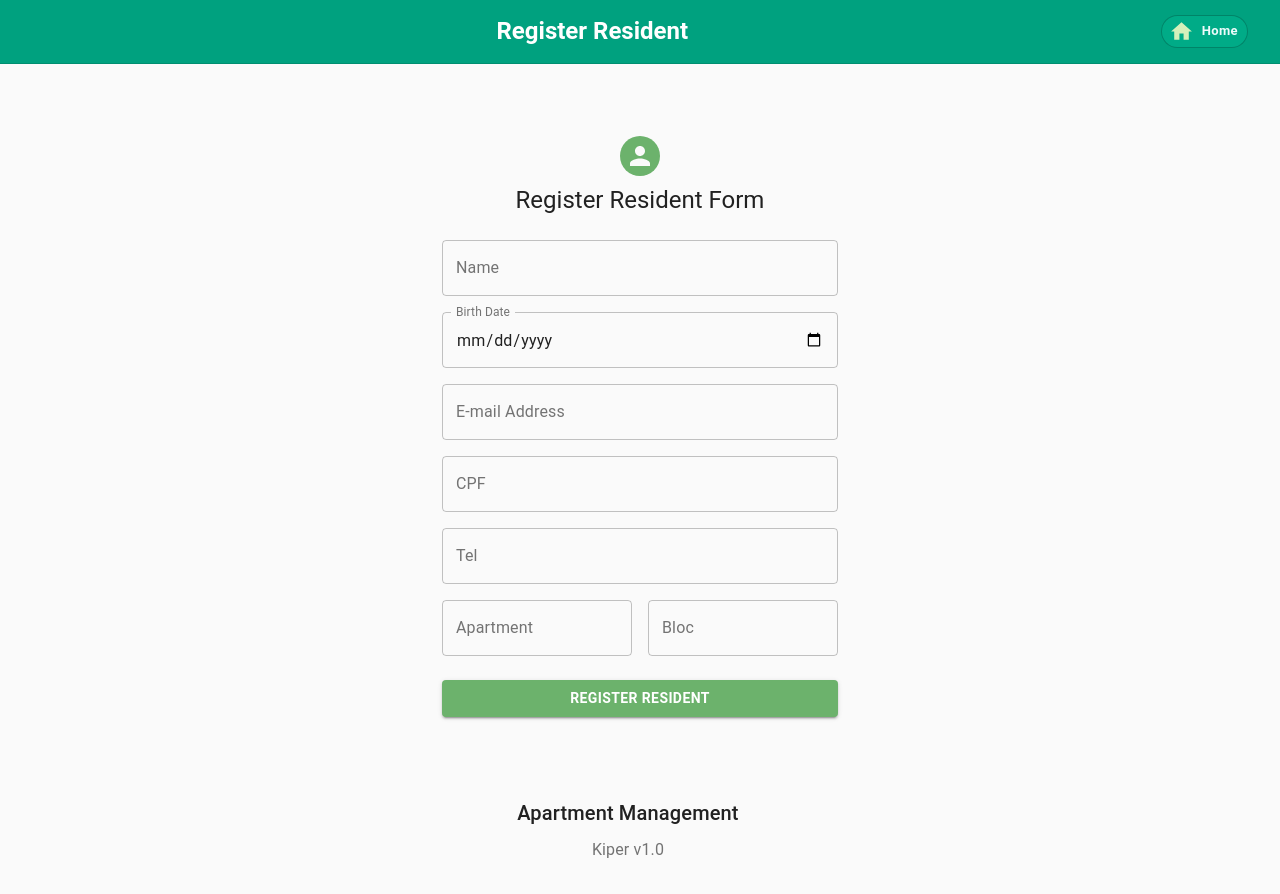
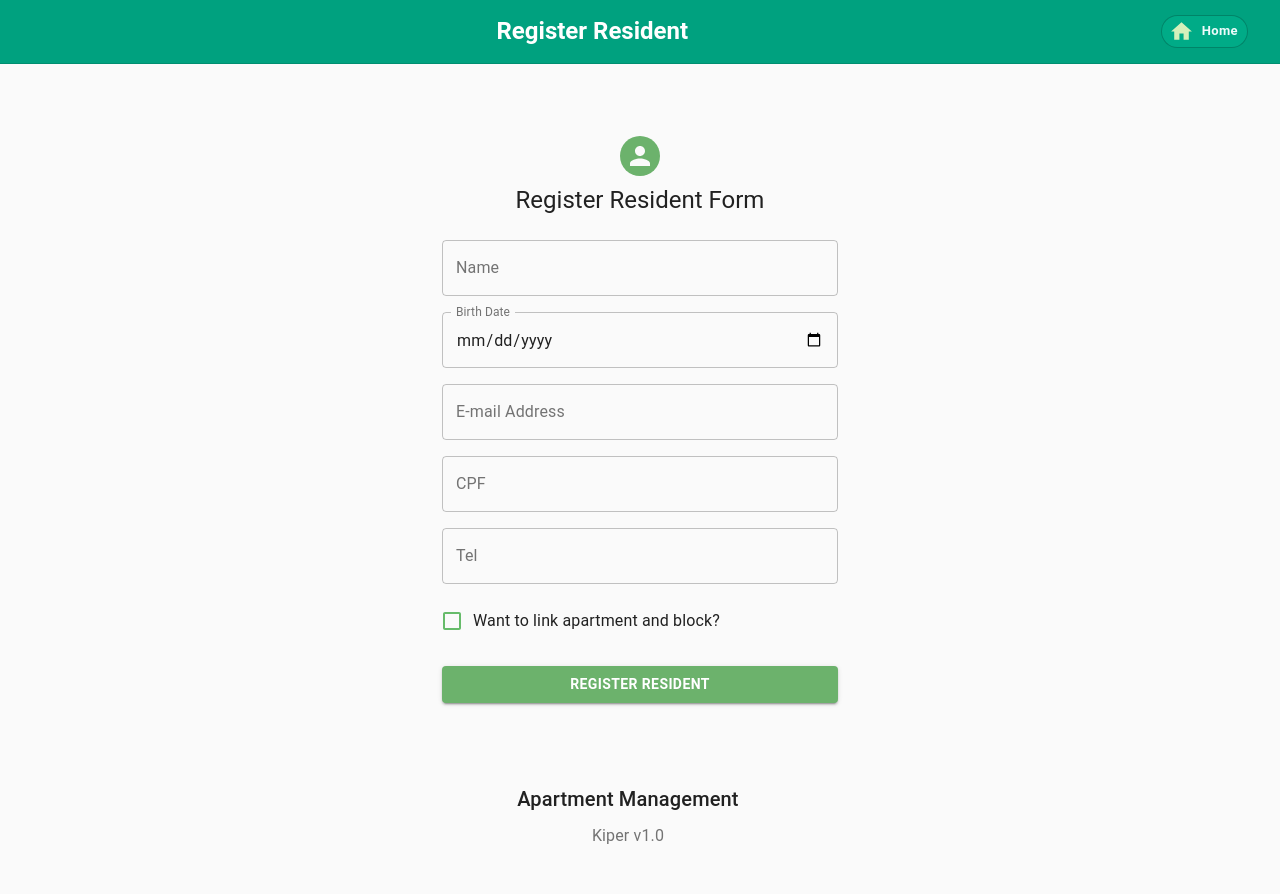
Before and after one commit to OddieMaster/Projects---aptManagement, a React (Create React App) app in the folder aptManagement/frontend/: page /registerResident in a window 1280 px wide. Shown: the top 894 px of the page. Built offline with nearby package versions, Linux system fonts and the light colour scheme.

Commit message:
Add a checkbox button at registerResident component
You can now choose if you want to register a resident with or without link the apartment and block

```diff
--- a/aptManagement/frontend/src/components/Consult.js
+++ b/aptManagement/frontend/src/components/Consult.js
@@ -29,50 +29,50 @@ const useStyles = makeStyles((theme) => ({
 
 const Consult = (props) => {
   const [resident, setResident] = useState("");
-  const [bloc, setBloc] = useState("");
+  const [block, setBlock] = useState("");
   const [apartment, setApartment] = useState("");
 
   function searchItem(rows) {
-    if (resident === "" && bloc === "" && apartment === "") {
+    if (resident === "" && block === "" && apartment === "") {
       console.log("entrou todos");
       return rows;
-    } else if (resident !== "" && bloc === "" && apartment === "") {
+    } else if (resident !== "" && block === "" && apartment === "") {
       console.log("entrou resident");
       return rows.filter(
         (row) => row.resident.toLowerCase().indexOf(resident.toLowerCase()) > -1
       );
-    } else if (bloc !== "" && resident === "" && apartment === "") {
-      console.log("entrou bloc");
-      return rows.filter((row) => row.bloc === bloc);
-    } else if (apartment !== "" && bloc === "" && resident === "") {
+    } else if (block !== "" && resident === "" && apartment === "") {
+      console.log("entrou block");
+      return rows.filter((row) => row.block === block);
+    } else if (apartment !== "" && block === "" && resident === "") {
       console.log("entrou apartment");
       return rows.filter((row) => row.apartment === apartment);
-    } else if (bloc !== "" && apartment !== "" && resident === "") {
-      console.log("entrou bloc e aparment");
+    } else if (block !== "" && apartment !== "" && resident === "") {
+      console.log("entrou block e aparment");
       return rows.filter(
-        (row) => row.apartment === apartment && row.bloc === bloc
+        (row) => row.apartment === apartment && row.block === block
       );
-    } else if (bloc !== "" && apartment === "" && resident !== "") {
-      console.log("entrou bloc e resident");
+    } else if (block !== "" && apartment === "" && resident !== "") {
+      console.log("entrou block e resident");
       return rows.filter(
         (row) =>
           row.resident.toLowerCase().indexOf(resident.toLowerCase()) > -1 &&
-          row.bloc === bloc
+          row.block === block
       );
-    } else if (bloc === "" && apartment !== "" && resident !== "") {
+    } else if (block === "" && apartment !== "" && resident !== "") {
       console.log("entrou apartment e resident");
       return rows.filter(
         (row) =>
           row.resident.toLowerCase().indexOf(resident.toLowerCase()) > -1 &&
           row.apartment === apartment
       );
-    } else if (bloc !== "" && apartment !== "" && resident !== "") {
-      console.log("entrou apartment, bloc e resident");
+    } else if (block !== "" && apartment !== "" && resident !== "") {
+      console.log("entrou apartment, block e resident");
       return rows.filter(
         (row) =>
           row.resident.toLowerCase().indexOf(resident.toLowerCase()) > -1 &&
           row.apartment === apartment &&
-          row.bloc === bloc
+          row.block === block
       );
     }
     return rows;
@@ -102,12 +102,12 @@ const Consult = (props) => {
             onChange={(e) => setApartment(e.target.value)}
           />
 
-          <p>Bloc</p>
+          <p>Block</p>
 
           <TextField
             className={classes.input}
-            value={bloc}
-            onChange={(e) => setBloc(e.target.value)}
+            value={block}
+            onChange={(e) => setBlock(e.target.value)}
           />
 
           <p>Resident</p>
--- a/aptManagement/frontend/src/components/ConsultResident.js
+++ b/aptManagement/frontend/src/components/ConsultResident.js
@@ -119,7 +119,7 @@ const ConsultResident = (props) => {
                         readOnly: true,
                   }} ></TextField>
                   <TextField
-                        label="Bloc"
+                        label="Block"
                         defaultValue="2"
                         InputProps={{
                         readOnly: true,
--- a/aptManagement/frontend/src/components/RegisterResident.js
+++ b/aptManagement/frontend/src/components/RegisterResident.js
@@ -10,6 +10,11 @@ import Container from "@material-ui/core/Container";
 import Footer from "./pageComponents/Footer";
 import GlobalHeader from "./pageComponents/GlobalHeader";
 import { useForm } from "react-hook-form";
+import Checkbox from "@material-ui/core/Checkbox";
+import FormControlLabel from "@material-ui/core/FormControlLabel";
+import { green } from '@material-ui/core/colors';
+import { withStyles } from '@material-ui/core/styles';
+
 
 const useStyles = makeStyles((theme) => ({
   paper: {
@@ -35,10 +40,27 @@ const useStyles = makeStyles((theme) => ({
   error: {
     color: "red",
   },
+  checkBox: {
+    color: "green",
+  }
 }));
 
-const RegisterResident = (props) => {
+const GreenCheckbox = withStyles({
+  root: {
+    color: green[400],
+    '&$checked': {
+      color: green[600],
+    },
+  },
+  checked: {},
+}) ((props) => <Checkbox color="default" {...props} />);
+
+function RegisterResident(props) {
   const { handleSubmit, register, errors } = useForm({});
+
+  const handleChange = (event) => {
+    setChecked(event.target.checked);
+  };
 
   function onSubmit(formData) {
     console.log(formData);
@@ -49,13 +71,13 @@ const RegisterResident = (props) => {
       formData.cpf,
       formData.email,
       formData.apartment,
-      formData.bloc,
+      formData.block
     );
-    console.log("ativou!")
+    console.log("ativou!");
   }
+  const [checked, setChecked] = React.useState(false);
 
   console.log(errors);
-
 
   const classes = useStyles();
   return (
@@ -140,7 +162,6 @@ const RegisterResident = (props) => {
                 {errors.cpf && errors.cpf.type === "required" && (
                   <p className={classes.error}>Invalid CPF</p>
                 )}
-
               </Grid>
               <Grid item xs={12}>
                 <TextField
@@ -157,6 +178,18 @@ const RegisterResident = (props) => {
                   <p className={classes.error}>Invalid Telephone</p>
                 )}
               </Grid>
+              <Grid item xs={12}>
+                <FormControlLabel
+                  control={<GreenCheckbox
+                    className={classes.checkBox}
+                    checked={checked}
+                    onChange={handleChange}
+                    name="checked"
+                    color="primary" />}
+                  label="Want to link apartment and block?" />
+              </Grid>
+              {checked === true ? (
+                <>
                   <Grid item xs={12} sm={6}>
                     <TextField
                       type="number"
@@ -167,24 +200,29 @@ const RegisterResident = (props) => {
                         required: true,
                       })}
                     ></TextField>
-                {errors.apartment && errors.apartment.type === "required" && (
-                  <p className={classes.error}>Invalid Apartment Number</p>
+                    {errors.apartment &&
+                      errors.apartment.type === "required" && (
+                        <p className={classes.error}>
+                          Invalid Apartment Number
+                        </p>
                       )}
                   </Grid>
                   <Grid item xs={12} sm={6}>
                     <TextField
                       type="text"
-                  name="bloc"
-                  label="Bloc"
+                      name="block"
+                      label="Block"
                       variant="outlined"
                       inputRef={register({
                         required: true,
                       })}
                     ></TextField>
-                {errors.bloc && errors.bloc.type === "required" && (
-                  <p className={classes.error}>Invalid Bloc Number</p>
+                    {errors.block && errors.block.type === "required" && (
+                      <p className={classes.error}>Invalid Block Number</p>
                     )}
                   </Grid>
+                </>
+              ) : null}
             </Grid>
 
             <Button
@@ -203,6 +241,6 @@ const RegisterResident = (props) => {
       <Footer title="Apartment Management" description="Kiper v1.0" />
     </>
   );
-};
+}
 
 export default RegisterResident;
--- a/aptManagement/frontend/src/components/pageComponents/AddInfoPage.js
+++ b/aptManagement/frontend/src/components/pageComponents/AddInfoPage.js
@@ -32,7 +32,7 @@ const AddInfoPage = (props) => {
   };
 
   const [apartment, setAparment] = useState([]);
-  const [bloc, setBloc] = useState([]);
+  const [block, setBlock] = useState([]);
   const [resident, setResident] = useState([]);
 
   const classes = useStyles();
@@ -43,10 +43,10 @@ const AddInfoPage = (props) => {
     setAparment(textAp);
   }
 
-  function handleChangeBloc(event) {
-    let textBloc = event.target.value;
-    console.log({ textBloc });
-    setBloc(textBloc);
+  function handleChangeBlock(event) {
+    let textBlock = event.target.value;
+    console.log({ textBlock });
+    setBlock(textBlock);
   }
 
   function handleChangeResident(event) {
@@ -56,7 +56,7 @@ const AddInfoPage = (props) => {
   }
 
   function handleClickFinish() {
-    props.addItem(apartment, bloc, resident);
+    props.addItem(apartment, block, resident);
     console.log(apartment)
     setOpen(false);
   }
@@ -83,13 +83,13 @@ const AddInfoPage = (props) => {
             onChange={handleChangeApartment}
           />
 
-          <p>Bloc</p>
+          <p>Block</p>
 
           <Input
             className={classes.input}
-            id="bloc"
-            value={bloc}
-            onChange={handleChangeBloc}
+            id="block"
+            value={block}
+            onChange={handleChangeBlock}
           />
           <p> Resident</p>
           <Input
@@ -97,6 +97,7 @@ const AddInfoPage = (props) => {
             id="resident"
             value={resident}
             onChange={handleChangeResident}
+
           />
         </DialogContent>
         <DialogActions>
--- a/aptManagement/frontend/src/components/pageComponents/List.js
+++ b/aptManagement/frontend/src/components/pageComponents/List.js
@@ -51,7 +51,7 @@ const List = (props) => {
           <AddInfoPage
             data={props.data}
             addItem={props.addItem}
-            title="Add Info"
+            title="Link Apartment and Block to Resident"
           />
           <Table  aria-label="simple table" className={classes.table}>
             <TableHead >
@@ -59,7 +59,7 @@ const List = (props) => {
                 <TableCell  className={classes.tableTheadTr} >Id</TableCell>
                 <TableCell  className={classes.tableTheadTr} align="right">Resident</TableCell>
                 <TableCell  className={classes.tableTheadTr} align="right">Apartment</TableCell>
-                <TableCell  className={classes.tableTheadTr} align="right">Bloc</TableCell>
+                <TableCell  className={classes.tableTheadTr} align="right">Block</TableCell>
                 <TableCell  className={classes.tableTheadTr} align="right">Actions</TableCell>
               </TableRow>
             </TableHead>
@@ -71,7 +71,7 @@ const List = (props) => {
                   </TableCell>
                   <TableCell className={classes.tableTd} align="right">{row.resident}</TableCell>
                   <TableCell className={classes.tableTd} align="right">{row.apartment}</TableCell>
-                  <TableCell className={classes.tableTd} align="right">{row.bloc}</TableCell>
+                  <TableCell className={classes.tableTd} align="right">{row.block}</TableCell>
                   <TableCell className={classes.tableTd} align="right">
                     <PopupEdit
                       title="Edit"
--- a/aptManagement/frontend/src/components/pageComponents/PopupDelete.js
+++ b/aptManagement/frontend/src/components/pageComponents/PopupDelete.js
@@ -41,7 +41,7 @@ const PopupEdit = (props) => {
         <DialogContent>
           <DialogContentText>
             Deseja realmente deletas todas as informações? O morador ainda
-            permanecerá no banco de dados, porém o Apartamento e Bloco será
+            permanecerá no banco de dados, porém o Apartamento e Blocko será
             deletado!
           </DialogContentText>
         </DialogContent>
--- a/aptManagement/frontend/src/components/pageComponents/PopupEdit.js
+++ b/aptManagement/frontend/src/components/pageComponents/PopupEdit.js
@@ -23,7 +23,7 @@ const PopupEdit = (props) => {
   };
 
   const [apartment, setAparment] = useState([]);
-  const [bloc, setBloc] = useState([]);
+  const [block, setBlock] = useState([]);
   const [resident, setResident] = useState([]);
 
 
@@ -32,9 +32,9 @@ const PopupEdit = (props) => {
       setAparment(textAp)
   }
 
-  function handleChangeBloc(event){
-      let textBloc = event.target.value;
-      setBloc(textBloc)
+  function handleChangeBlock(event){
+      let textBlock = event.target.value;
+      setBlock(textBlock)
   }
 
   function handleChangeResident(event){
@@ -45,7 +45,7 @@ const PopupEdit = (props) => {
   //console.log(props.row.id)
 
   function handleCloseFunction(id){
-    props.editItem(id, apartment, bloc, resident)
+    props.editItem(id, apartment, block, resident)
     setOpen(false)
 
   }
@@ -74,12 +74,12 @@ const PopupEdit = (props) => {
           />
           <TextField
             margin="dense"
-            id="bloc"
-            label="Bloc"
+            id="block"
+            label="Block"
             type="number"
             fullWidth
-            value={bloc}
-            onChange={handleChangeBloc}
+            value={block}
+            onChange={handleChangeBlock}
           />
           <TextField
             margin="dense"
```
Also changed, not shown: aptManagement/frontend/src/App.js (+10 -10 lines), 1 other file (tests, documents, lock files or other folders). Lines whose indentation alone changed are shown as unchanged.
